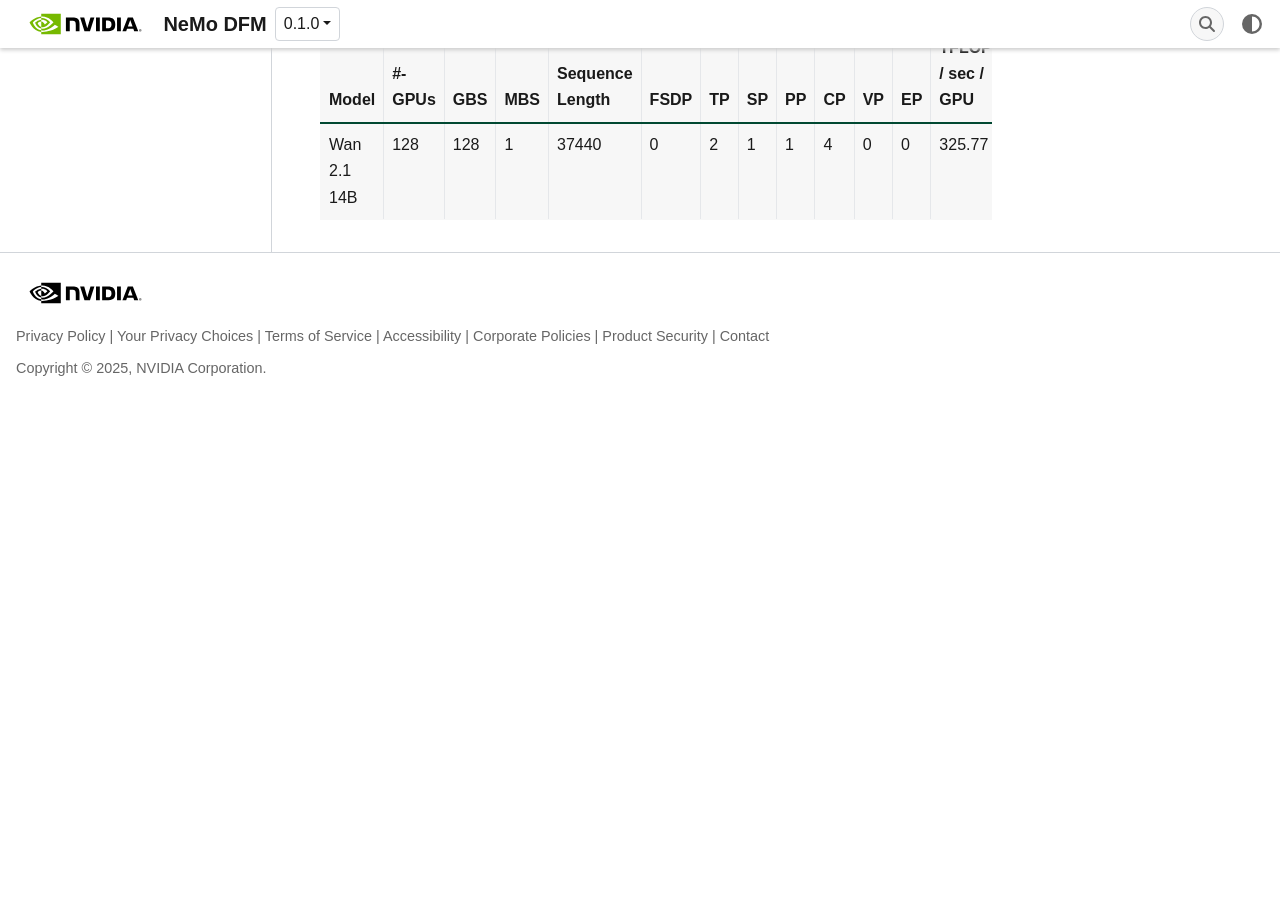
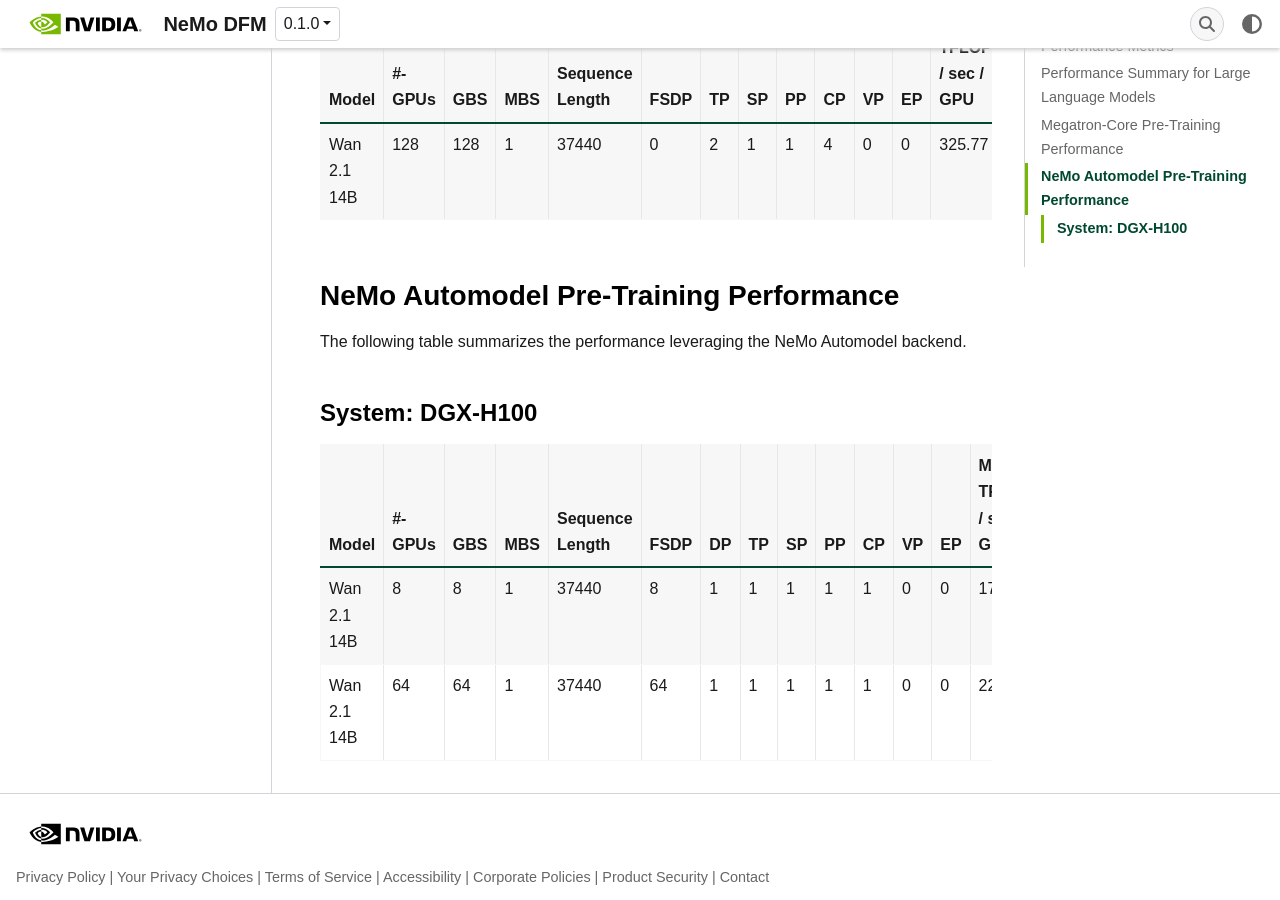
Before and after one commit to NVIDIA-NeMo/DFM, a Sphinx documentation site: the page built from docs/performance-summary.md, in a window 1280 px wide and 900 px high, scrolled down 2156 px. Built offline with Sphinx 7.4.7, drawn with Linux system fonts in a browser that asks for light colours; some web fonts are replaced; before the commit the page ends 2561 px from its top, so only the background shows below that; some of the changed text lies outside the part shown.

Commit message:
Update performance-summary.md
Thanks a lot @linnanwang for the bench numbers.

```diff
--- a/docs/performance-summary.md
+++ b/docs/performance-summary.md
@@ -60,3 +60,14 @@
 | Model | #-GPUs | GBS | MBS | Sequence Length | FSDP | TP | SP | PP | CP | VP | EP | Model TFLOP / sec / GPU |
 |-------|--------|-----|-----|-----------------|------|----|----|----|----|----|----|-------------------------|
 |Wan 2.1 14B|128|128|1|37440|0|2|1|1|4|0|0|325.77|
+
+
+## NeMo Automodel Pre-Training Performance
+The following table summarizes the performance leveraging the NeMo Automodel backend.
+
+#### System: DGX-H100
+
+| Model | #-GPUs | GBS | MBS | Sequence Length | FSDP | DP | TP | SP | PP | CP | VP | EP | Model TFLOP / sec / GPU |
+|-------|--------|-----|-----|-----------------|------|----|----|----|----|----|----|----|-------------------------|
+|Wan 2.1 14B|8|8|1|37440|8|1|1|1|1|1|0|0|175.88|
+|Wan 2.1 14B|64|64|1|37440|64|1|1|1|1|1|0|0|228.85|
```
